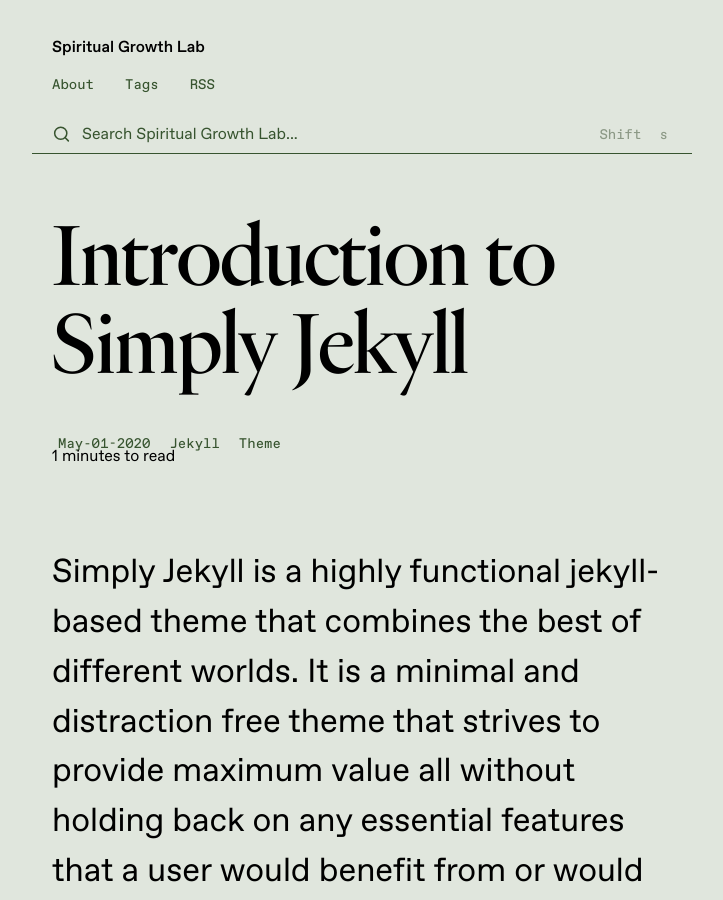
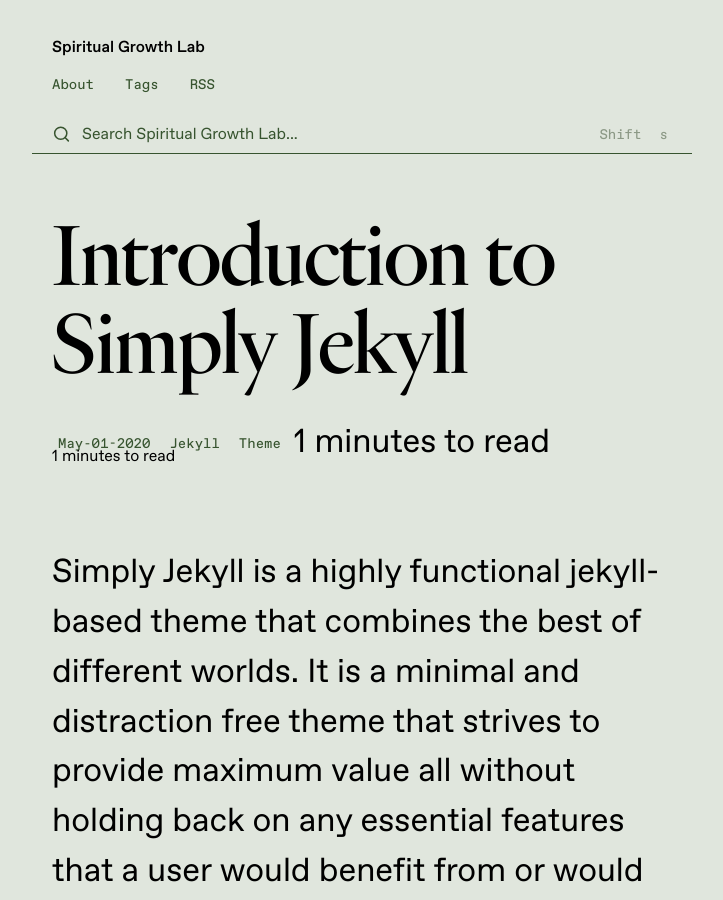
Before and after one commit to jsantiago611/digital-garden-master, a Jekyll site: the page built from _posts/2020-05-01-intro.md, in a window 1280 px wide and 900 px high. Shown: the whole window, without its empty margins (278-1001 px from the left). Built offline with Jekyll 4.4.1, drawn with Linux system fonts in a browser that asks for light colours.

Commit message:
add readtime to tag ul

```diff
--- a/_includes/Content.html
+++ b/_includes/Content.html
@@ -1,6 +1,7 @@
 <!-- Parse internal links, external links, transclusions etc and manipuate the content to reflect it accordingly -->
 {%- if page.content-type == "post" -%}
 <ul class="tags">
+    {%- include read_time.html -%}
     {%- if page.status != nil and page.status != empty -%}
     <li><a href="javascript:void(0)" class="tag"><b>Status:</b> <i>{{page.status | capitalize}}</i></a></li>
     {%- endif -%}
```
